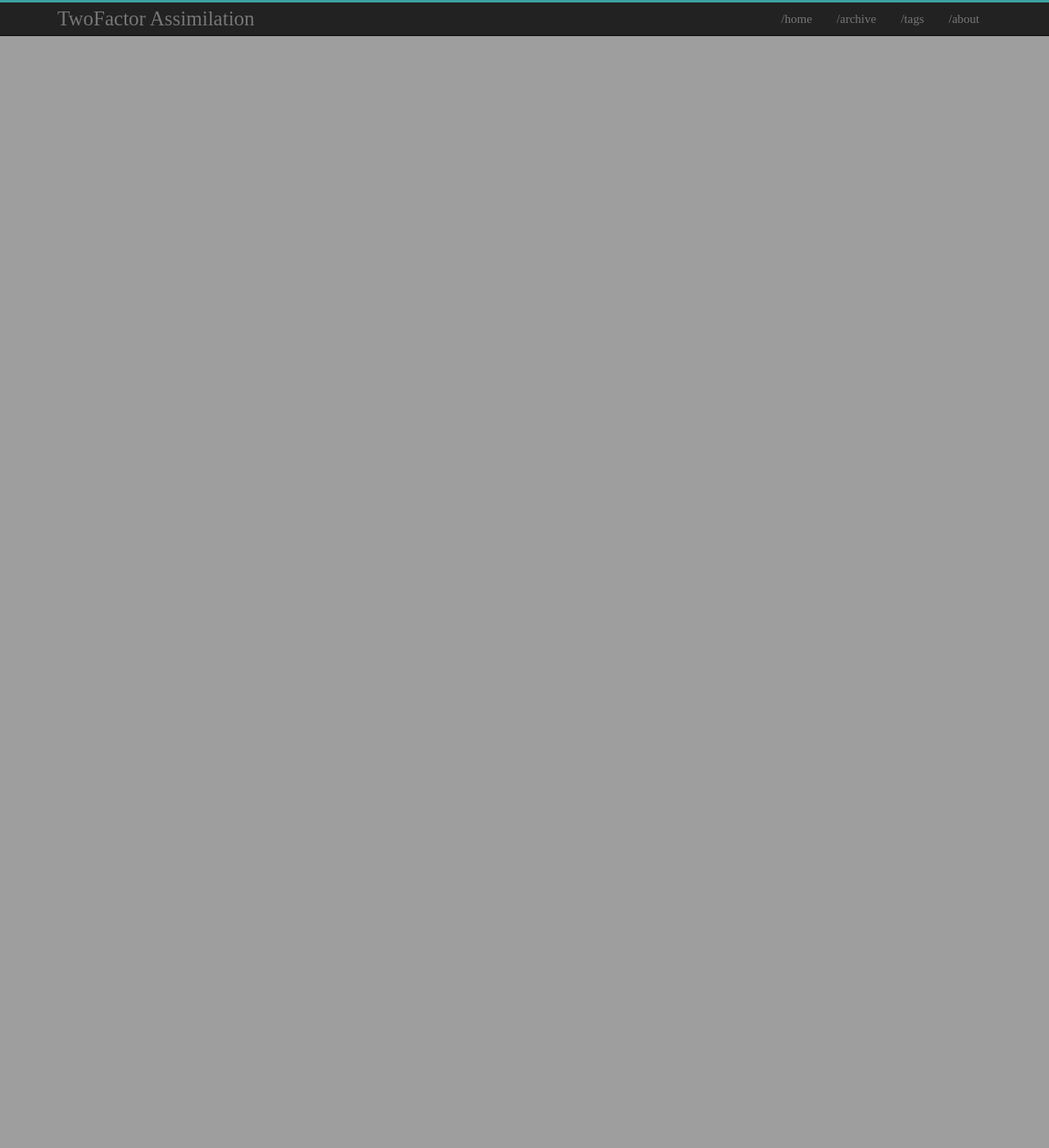
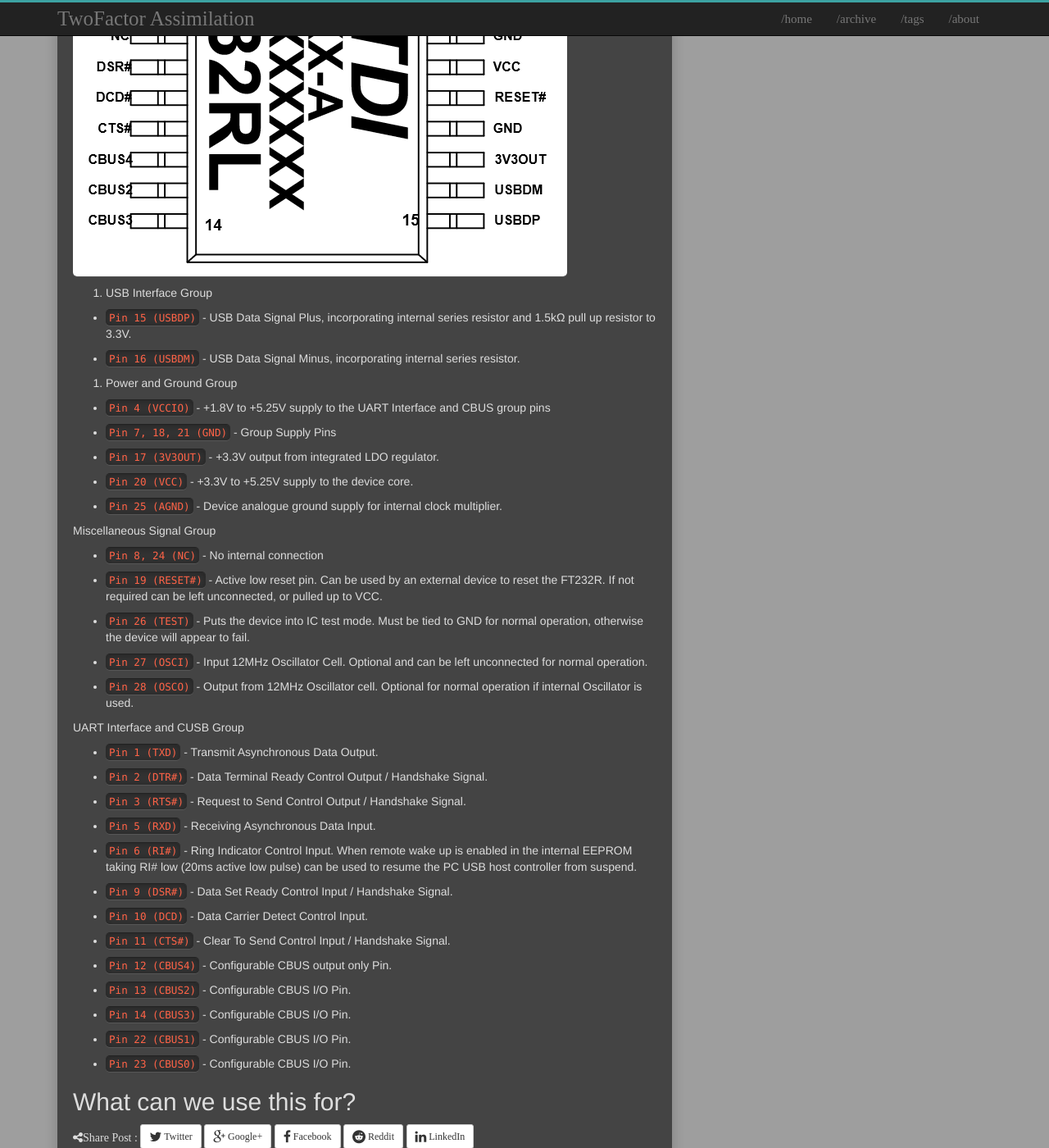
Before and after one commit to t04glovern/t04glovern.github.io.raw, a Jekyll site: the page built from _posts/2016-01-06-arduino-projects--usb-to-serial-interfacing--sd-readwrite.markdown, in a window 1280 px wide and 1400 px high, scrolled down 2552 px. Shown: the whole window at 82% size. Built offline with Jekyll 4.4.1, drawn with Linux system fonts in a browser that asks for light colours; comment, search, counter and statistics services are not loaded; some of the changed text lies outside the part shown.

Commit message:
Draft 3 of serial to usb post

```diff
--- a/_posts/2016-01-06-arduino-projects--usb-to-serial-interfacing--sd-readwrite.markdown
+++ b/_posts/2016-01-06-arduino-projects--usb-to-serial-interfacing--sd-readwrite.markdown
@@ -15,7 +15,7 @@ tags:
 
 ## Introduction
 
-This week I picked up some new toys to play with and decided I might as well document my experiences as I try to get a better understanding of how to use my new modules. I got a USB to Serial module and an `Ethernet shield`; which also has a `SD card reader` attached. My goal is to be able to send serial data down the USB interface and have it then saved into a new file on the inserted SD card.
+This week I picked up some new toys to play with and decided I might as well document my experiences as I try to get a better understanding of how to use my new modules. I got a USB to Serial module and an `Ethernet shield`; which also has a `SD card reader` attached. During this tutorial I'll go over the FT232RL chip in detail and finish up with some information on reading and writing to an SD card.
 
 I have a feeling this process might be harder than it lets on, so lets get started.
 
@@ -45,8 +45,76 @@ Then select `Browse for driver software on your computer` and point to the direc
 
 Once the drivers are loaded successfully you'll see the device appear under the `COM ports` section of the device view.
 
-![USB to Serial Error 4]({{ site.url }}/images/posts/arduino-usb-serial-driver-error-5.png)
+![USB to Serial Error 5]({{ site.url }}/images/posts/arduino-usb-serial-driver-error-5.png)
 
 Awesome, we know that our device is actually going to function! Lets move on to interfacing with the module.
 
-##
+## FT232RL Pins
+
+![FT232RL Board]({{ site.url }}/images/posts/arduino-ft232rl-board.jpg)
+
+The FT232RL chip is a `28pin SSOP IC`. The specifics of the chip are outlined in the datasheet [here](http://www.ftdichip.com/Support/Documents/DataSheets/ICs/DS_FT232R.pdf).
+
+The Pin on the IC can be viewed below. I've tried my best to summarize.
+
+![FT232RL Pinout]({{ site.url }}/images/posts/arduino-ft232rl-pinouts.png)
+
+1. USB Interface Group
+
+* `Pin 15 (USBDP)` - USB Data Signal Plus, incorporating internal series resistor and 1.5kΩ pull up resistor to 3.3V.
+
+* `Pin 16 (USBDM)` - USB Data Signal Minus, incorporating internal series resistor.
+
+2. Power and Ground Group
+
+* `Pin 4 (VCCIO)` - +1.8V to +5.25V supply to the UART Interface and CBUS group pins
+
+* `Pin 7, 18, 21 (GND)` - Group Supply Pins
+
+* `Pin 17 (3V3OUT)` - +3.3V output from integrated LDO regulator.
+
+* `Pin 20 (VCC)` - +3.3V to +5.25V supply to the device core.
+
+* `Pin 25 (AGND)` - Device analogue ground supply for internal clock multiplier.
+
+Miscellaneous Signal Group
+
+* `Pin 8, 24 (NC)` - No internal connection
+
+* `Pin 19 (RESET#)` - Active low reset pin. Can be used by an external device to reset the FT232R. If not required can be left unconnected, or pulled up to VCC.
+
+* `Pin 26 (TEST)` - Puts the device into IC test mode. Must be tied to GND for normal operation, otherwise the device will appear to fail.
+
+* `Pin 27 (OSCI)` - Input 12MHz Oscillator Cell. Optional and can be left unconnected for normal operation.
+
+* `Pin 28 (OSCO)` - Output from 12MHz Oscillator cell. Optional for normal operation if internal Oscillator is used.
+
+UART Interface and CUSB Group
+
+* `Pin 1 (TXD)` - Transmit Asynchronous Data Output.
+
+* `Pin 2 (DTR#)` - Data Terminal Ready Control Output / Handshake Signal.
+
+* `Pin 3 (RTS#)` - Request to Send Control Output / Handshake Signal.
+
+* `Pin 5 (RXD)` - Receiving Asynchronous Data Input.
+
+* `Pin 6 (RI#)` - Ring Indicator Control Input. When remote wake up is enabled in the internal EEPROM taking RI# low (20ms active low pulse) can be used to resume the PC USB host controller from suspend.
+
+* `Pin 9 (DSR#)` - Data Set Ready Control Input / Handshake Signal.
+
+* `Pin 10 (DCD)` - Data Carrier Detect Control Input.
+
+* `Pin 11 (CTS#)` - Clear To Send Control Input / Handshake Signal.
+
+* `Pin 12 (CBUS4)` - Configurable CBUS output only Pin.
+
+* `Pin 13 (CBUS2)` - Configurable CBUS I/O Pin.
+
+* `Pin 14 (CBUS3)` - Configurable CBUS I/O Pin.
+
+* `Pin 22 (CBUS1)` - Configurable CBUS I/O Pin.
+
+* `Pin 23 (CBUS0)` - Configurable CBUS I/O Pin.
+
+## What can we use this for?
```
Also changed, not shown: images/posts/arduino-ft232rl-board.jpg (added), images/posts/arduino-ft232rl-pinouts.png (added).
